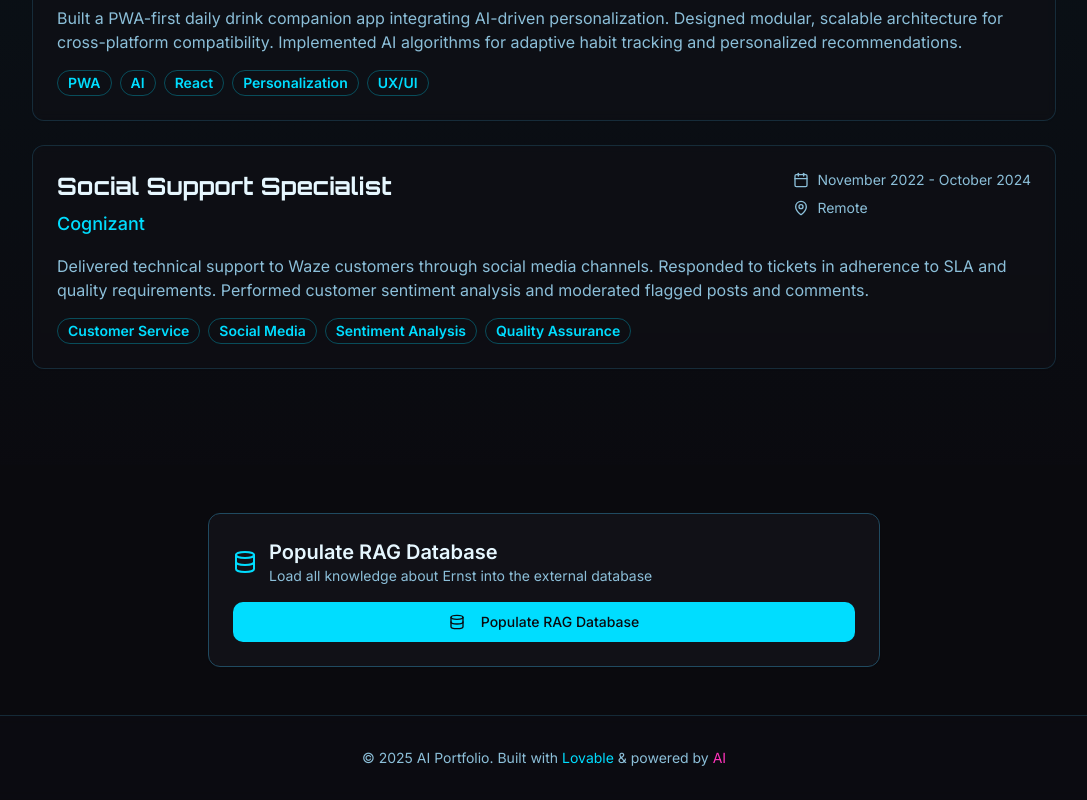
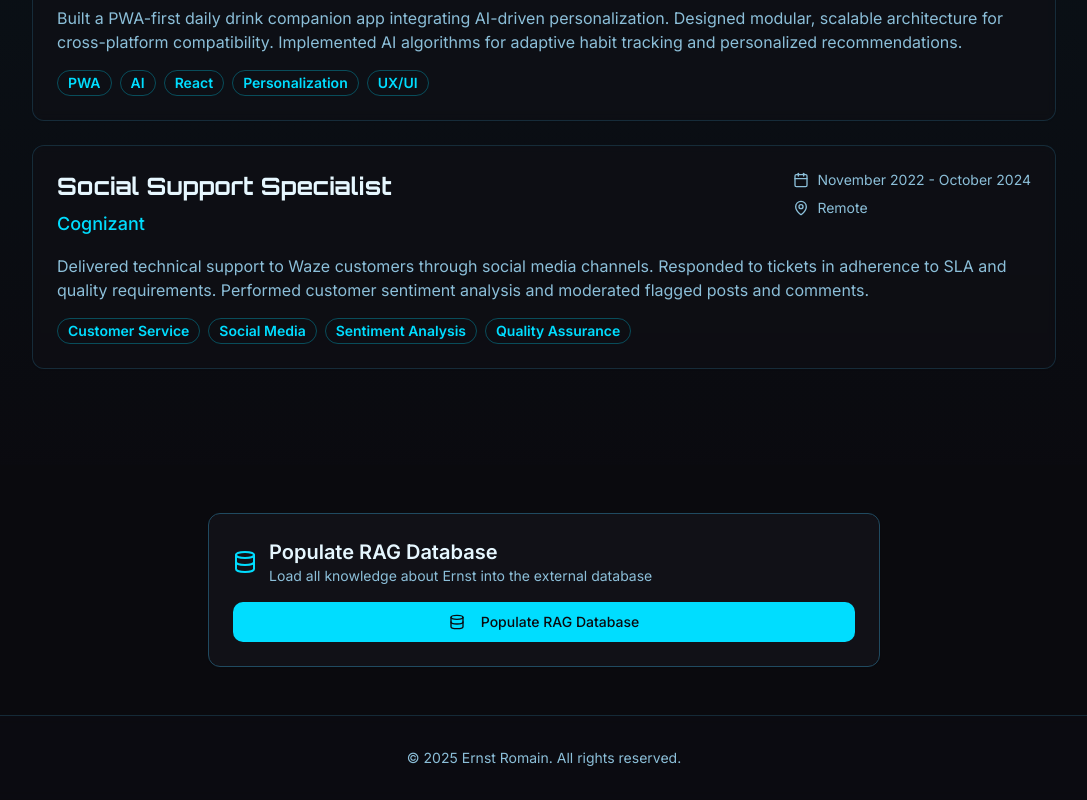
Before and after one commit to Matik103/digital-self-aura, a React (Vite) app: page / in a window 1280 px wide. Shown: the part 3011-3811 px from the top of the page, without its empty margins (96-1183 px from the left). Built offline with nearby package versions, Linux system fonts and the light colour scheme; the HTML template or start-up script is replaced by a standard one.

Commit message:
Update footer text

```diff
--- a/src/pages/Index.tsx
+++ b/src/pages/Index.tsx
@@ -44,9 +44,7 @@ const Index = () => {
       <footer className="py-6 sm:py-8 px-4 sm:px-6 border-t border-border/50 bg-card/30 backdrop-blur-sm">
         <div className="max-w-7xl mx-auto text-center">
           <p className="text-xs sm:text-sm text-muted-foreground">
-            © 2025 AI Portfolio. Built with{" "}
-            <span className="text-primary">Lovable</span> & powered by{" "}
-            <span className="text-accent">AI</span>
+            © 2025 Ernst Romain. All rights reserved.
           </p>
         </div>
       </footer>
```
